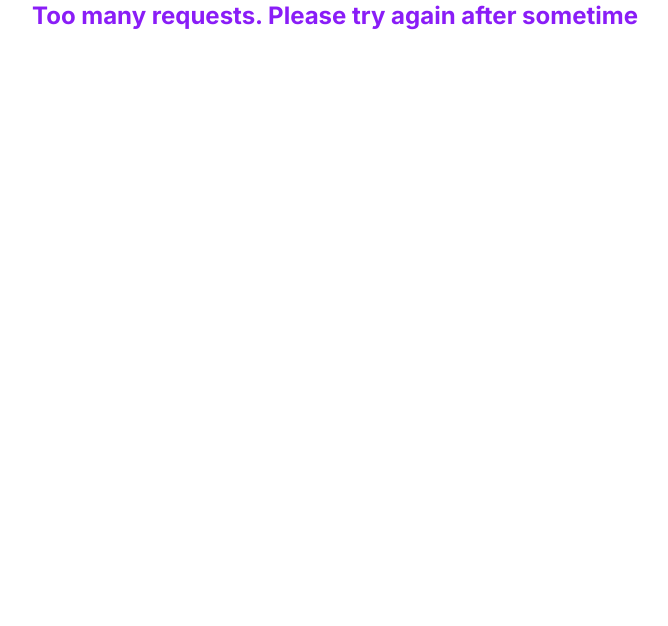
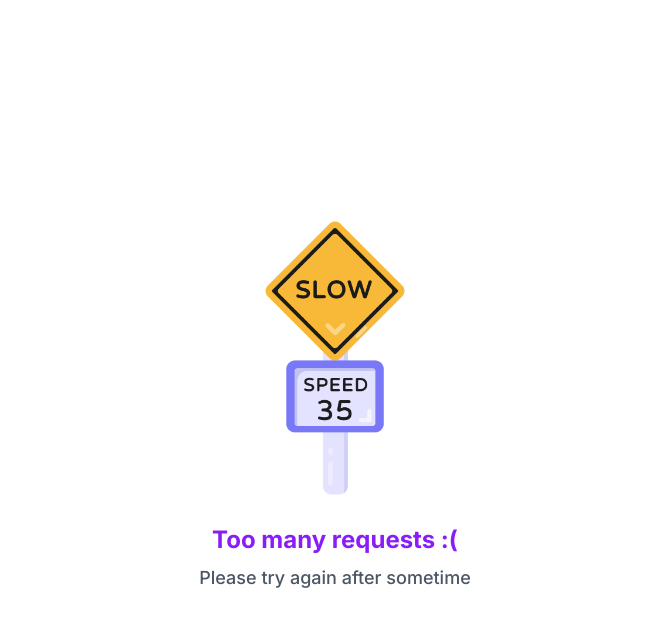
Before and after one commit to heyanurag/zuddl-gpt, a Next.js app: page /blocked in a window 1280 px wide. Shown: the top 626 px of the page, without its empty margins (305-973 px from the left). Built offline with nearby package versions, Linux system fonts and the light colour scheme.

Commit message:
improve: blocked page ui

```diff
--- a/src/pages/blocked.tsx
+++ b/src/pages/blocked.tsx
@@ -1,7 +1,11 @@
+import Image from "next/image";
+
 const Blocked = () => {
   return (
-    <div className="flex flex-col justify-center items-center h-full w-full">
-      <h1 className="text-2xl font-bold text-primary">Too many requests. Please try again after sometime</h1>
+    <div className="flex flex-col justify-center items-center h-screen">
+      <Image src="/slow-down.png" width={300} height={300} alt="429" />
+      <p className="mt-4 text-2xl font-bold text-primary">Too many requests :&#40; </p>
+      <p className="mt-2 text-lg font-medium text-gray-600">Please try again after sometime</p>
     </div>
   );
 }
```
Also changed, not shown: public/slow-down.png (added).
